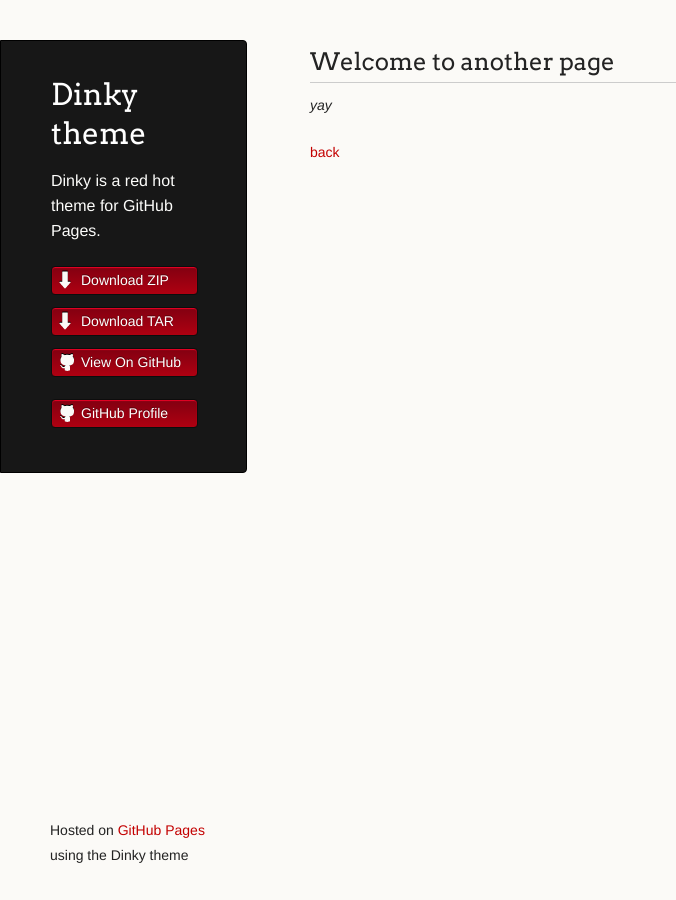
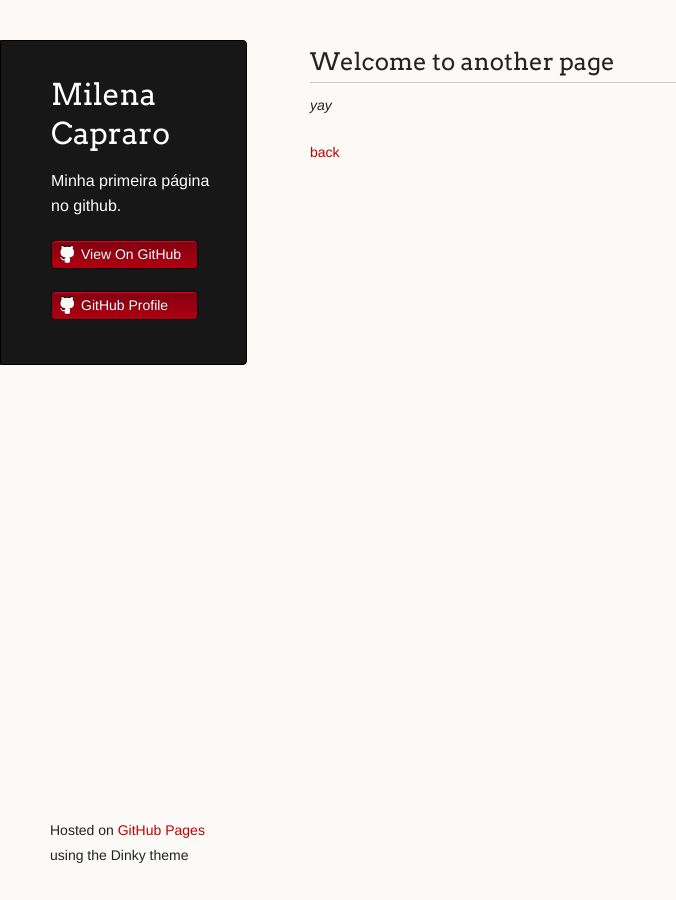
Before and after one commit to MilenaCapraro/MilenaCapraro.github.io, a Jekyll site: the page built from another-page.md, in a window 1280 px wide. Shown: the whole page, without its empty margins (0-676 px from the left). Built offline with Jekyll 4.4.1, drawn with Linux system fonts in a browser that asks for light colours; our own code applies the rules of GitHub Pages for plain Markdown files.

Commit message:
Atualização do _config.yml

```diff
--- a/_config.yml
+++ b/_config.yml
@@ -1,5 +1,5 @@
-title: Dinky theme
-description: Dinky is a red hot theme for GitHub Pages.
-show_downloads: true
+title: Milena Capraro
+description: Minha primeira página no github.
+show_downloads: false
 google_analytics:
 theme: jekyll-theme-dinky
```
